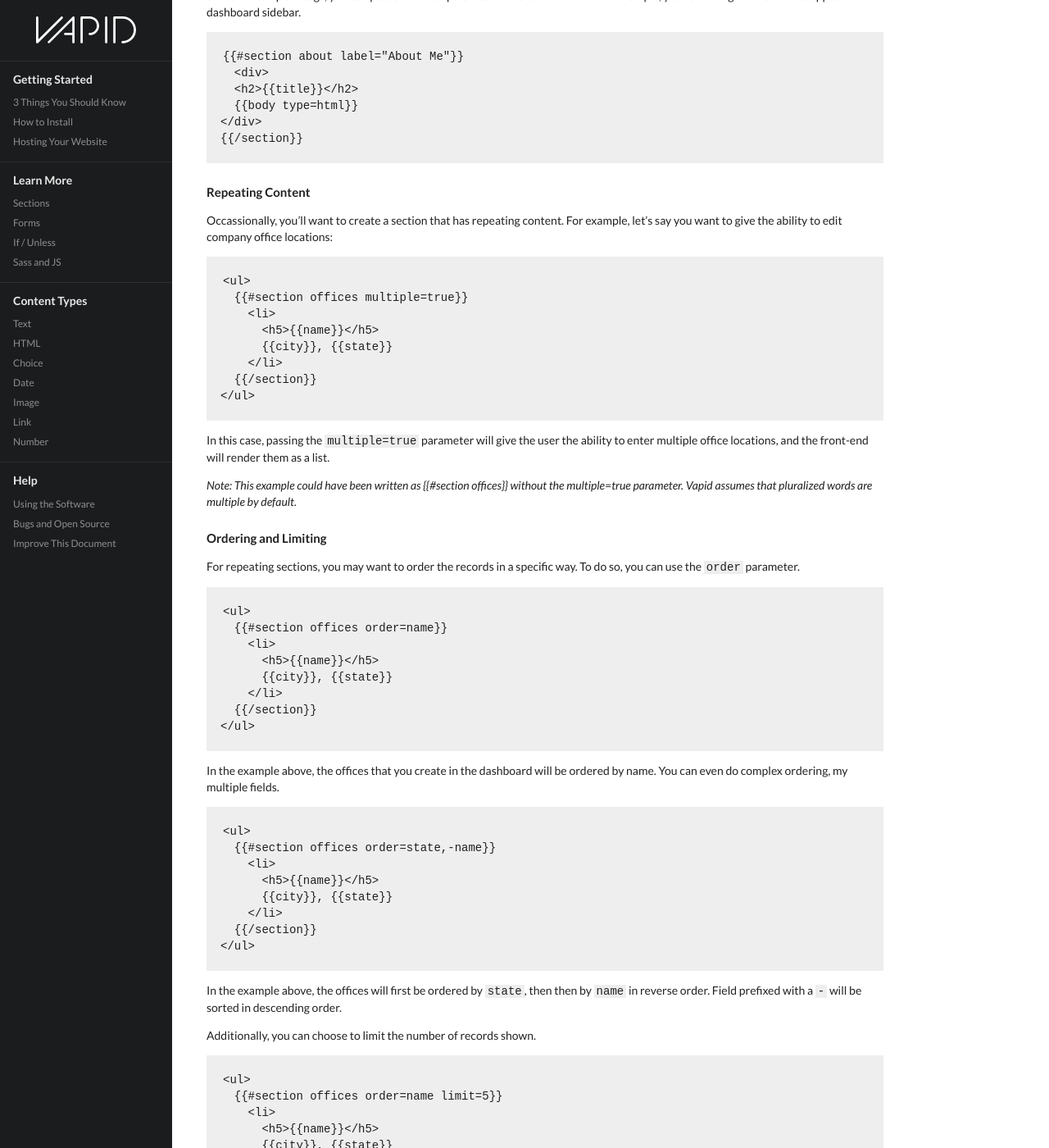
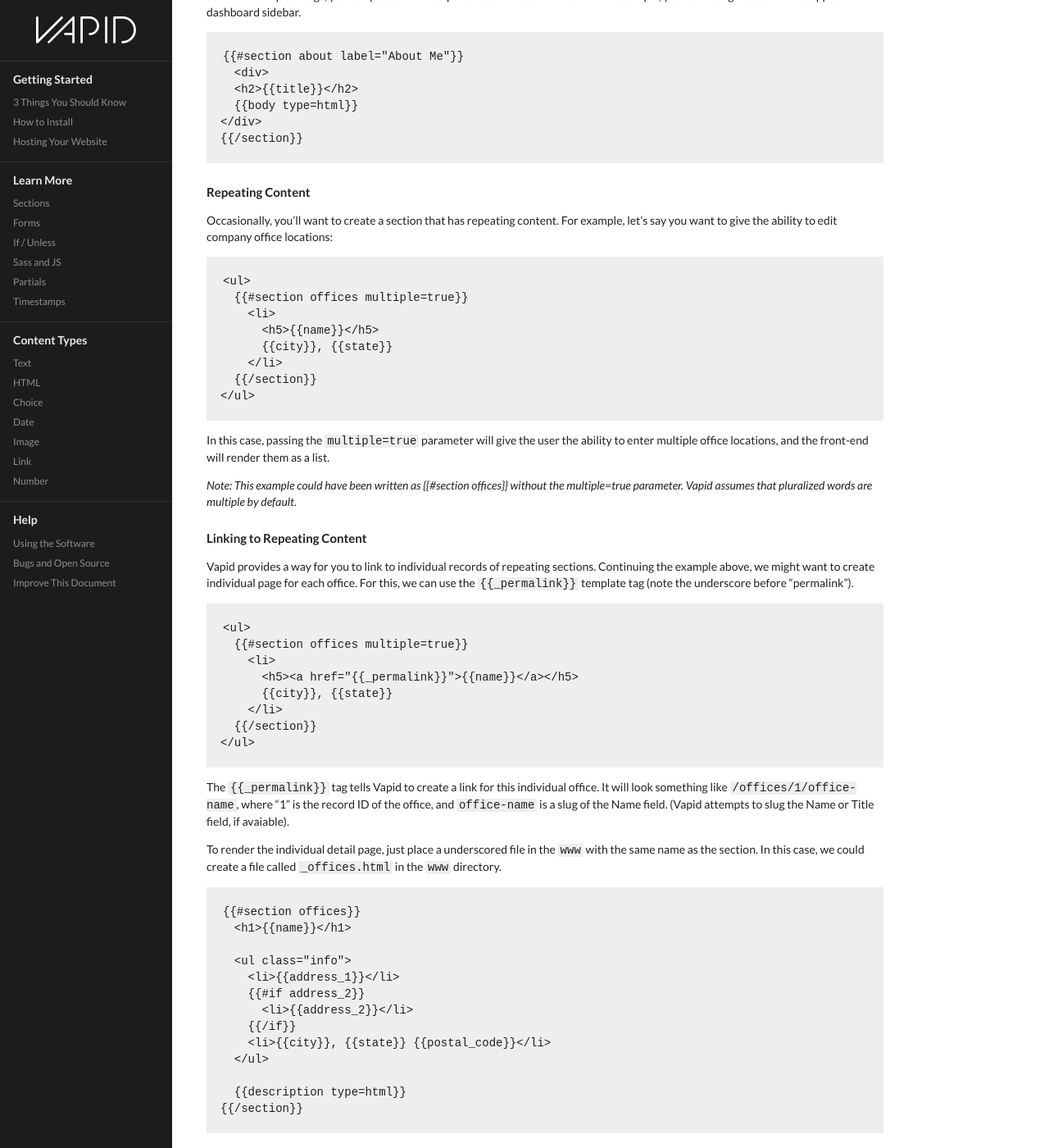
Before and after one commit to vapid/vapid-docs, a Jekyll site: the page built from learn-more.md, in a window 1280 px wide and 1400 px high, scrolled down 471 px. Shown: the whole window at 82% size. Built offline with Jekyll 4.4.1, drawn with Linux system fonts in a browser that asks for light colours; nearby versions of some CDN libraries; some of the changed text lies outside the part shown.

Commit message:
Permalinks, Timestamps, and Partials

````diff
--- a/_layouts/default.html
+++ b/_layouts/default.html
@@ -35,6 +35,8 @@
         <a href="/learn-more#forms" class="item">Forms</a>
         <a href="/learn-more#conditionals" class="item">If / Unless</a>
         <a href="/learn-more#assets" class="item">Sass and JS</a>
+        <a href="/learn-more#partials" class="item">Partials</a>
+        <a href="/learn-more#timestamps" class="item">Timestamps</a>
       </div>
     </div>
 
--- a/learn-more.md
+++ b/learn-more.md
@@ -36,7 +36,7 @@ Similar to template tags, you can pass additional parameters to a section block.
 
 #### Repeating Content
 
-Occassionally, you'll want to create a section that has repeating content. For example, let’s say you want to give the ability to edit company office locations:
+Occasionally, you'll want to create a section that has repeating content. For example, let’s say you want to give the ability to edit company office locations:
 
 ```
 <ul>
@@ -52,6 +52,47 @@ Occassionally, you'll want to create a section that has repeating content. For e
 In this case, passing the `multiple=true` parameter will give the user the ability to enter multiple office locations, and the front-end will render them as a list.
 
 _Note: This example could have been written as {{#section offices}} without the multiple=true parameter. Vapid assumes that pluralized words are multiple by default._
+
+#### Linking to Repeating Content
+
+Vapid provides a way for you to link to individual records of repeating sections. Continuing the example above, we might want to create individual page for each office. For this, we can use the `{{_permalink}}` template tag (note the underscore before "permalink").
+
+```
+<ul>
+  {{#section offices multiple=true}}
+    <li>
+      <h5><a href="{{_permalink}}">{{name}}</a></h5>
+      {{city}}, {{state}}
+    </li>
+  {{/section}}
+</ul>
+```
+
+The `{{_permalink}}` tag tells Vapid to create a link for this individual office. It will look something like `/offices/1/office-name`, where "1" is the record ID of the office, and `office-name` is a slug of the Name field. (Vapid attempts to slug the Name or Title field, if avaiable).
+
+To render the individual detail page, just place a underscored file in the `www` with the same name as the section. In this case, we could create a file called `_offices.html` in the `www` directory.
+
+```
+{{#section offices}}
+  <h1>{{name}}</h1>
+
+  <ul class="info">
+    <li>{{address_1}}</li>
+    {{#if address_2}}
+      <li>{{address_2}}</li>
+    {{/if}}
+    <li>{{city}}, {{state}} {{postal_code}}</li>
+  </ul>
+
+  {{description type=html}}
+{{/section}}
+```
+
+You can see a few things here:
+
+* The `{{#section offices}}{{/section}}` is required.
+* Sections can contain different template tags on different pages. Vapid will sum them up in the dashboard.
+* This introduces the `{{#if}}{{/if}}` tag, explained <a href="#conditionals">later</a>.
 
 #### Ordering and Limiting
 
@@ -98,7 +139,6 @@ Additionally, you can choose to limit the number of records shown.
 
 Here, the offices are ordered by name, and only the first 5 are shown.
 
-
 ## Forms
 
 Want to create an email contact form? No problem, just use the `#form` tag. It's nearly identical to `#section`, except that it automatically creates an emailable form for you. **Zero configuration required**. Vapid will email the contents of the form to the email address supplied by your dashboard login using [Formspree](https://formspree.io/).
@@ -144,7 +184,6 @@ Another example would be to show a message if a section had no records.
   {{/unless}}
 </ul>
 ```
-{% endraw %}
 
 ## Sass and JS {#assets}
 
@@ -153,3 +192,33 @@ By default, Vapid creates two assets for you: `site.pack.scss` and `site.pack.js
 If you're not familiar with Webpack, no problem. Use these two files to add [Sass](https://sass-lang.com/) (or even plain CSS), and JavaScript to your project. Vapid will combine any files that you've imported (see the respective file comments for details), and output single `site.css` and `site.js` files.
 
 If you're not interested in using Webpack, that's fine. Just use CSS and JS files (without the `pack` extension).
+
+## Partials
+
+Partial templates (or "partials" for short), are a way for you to share pieces of code between templates. For example, you may want to have a common navigation menu on every page. Partials use the following syntax:
+
+```
+{{> partialName}}
+```
+
+In this case, the `partialName` corresponds a file named `_partialName.html` in your `www` directory.
+
+For example, let's say you want to include a common navigation meny on every page. You would might create a file named `_menu.html` in the `www` directory, then include it as `{{> menu}}` in every template.
+
+_Note: Partials may include Vapid template tags._
+
+## Timestamps
+
+Every record has two special fields: `{{_created_at}}` and `{{_updated_at}}`. They are datetime stamps of when the record was created, and when the record was last updated, respectively. They function very similarily to the `date` content type, in that you can pass in a `format` parameter to change the way they are displayed.
+
+```
+{{#section posts label="Blog Posts"}}
+  <article class="post">
+    <header>{{title}}</header>
+    <div class="summary">{{summary long=true}}</div>
+    <div class="meta">Posted on {{_created_at format="%m/%d/%Y"}}</div>
+  </article>
+{{/section}}
+```
+
+{% endraw %}
````
